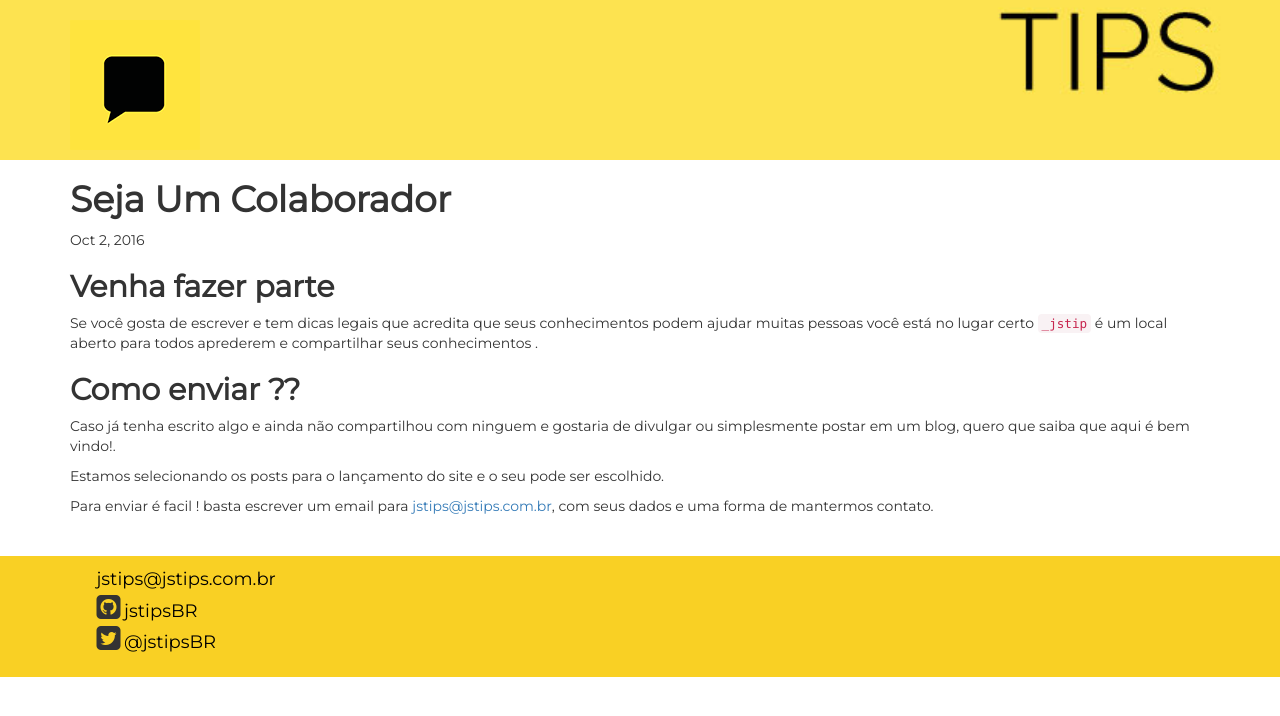
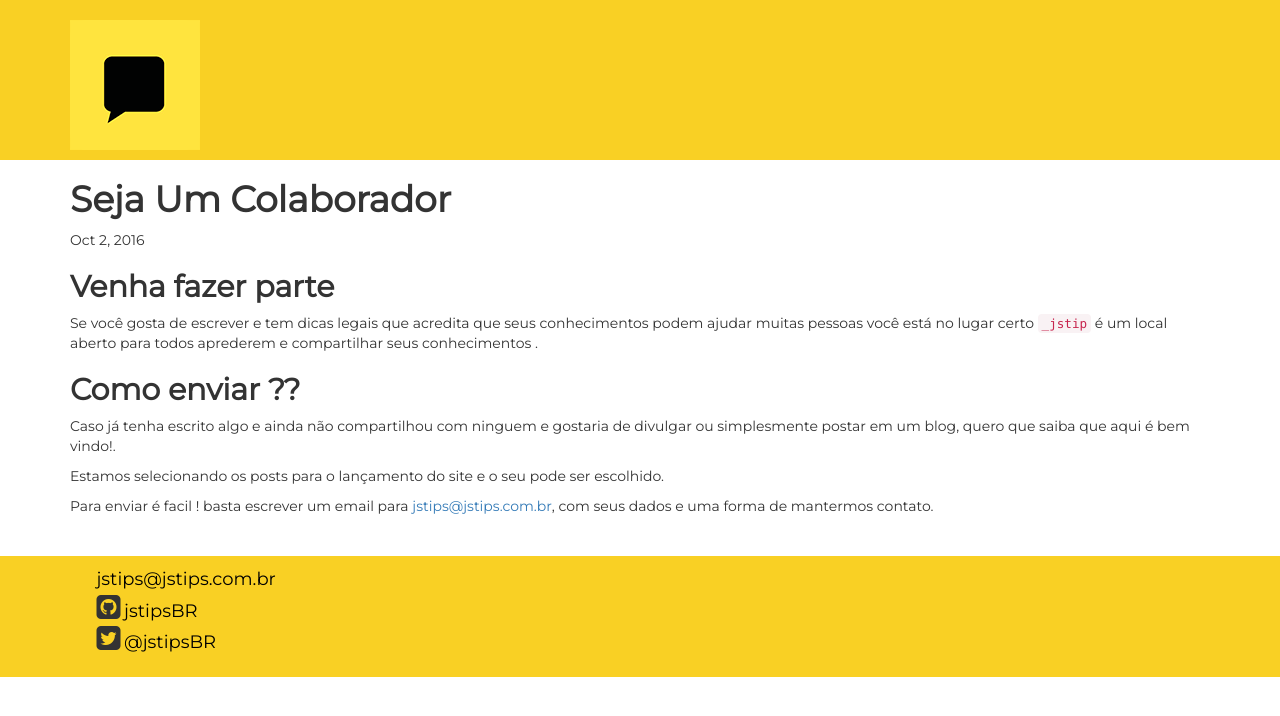
Before and after one commit to jstipsBR/jstips.github.io, a Jekyll site: the page built from _posts/2016-10-02-colabore.markdown, in a window 1280 px wide. Shown: the top 716 px of the page. Built offline with Jekyll 4.4.1, drawn with Linux system fonts in a browser that asks for light colours; nearby versions of some CDN libraries; comment, search, counter and statistics services are not loaded.

Commit message:
Header post color

```diff
--- a/_includes/post-header.html
+++ b/_includes/post-header.html
@@ -1,5 +1,5 @@
 <header>
-  <div class="header-bg-post" style="background-image:url({{site.url}}/images/js.jpg); background-position:bottom;">
+  <div class="header-bg-post" style="background-color:#f9d024;">
     <div class="container">
       <h1 class="logo">
         <a href="{{site.url}}">
```
